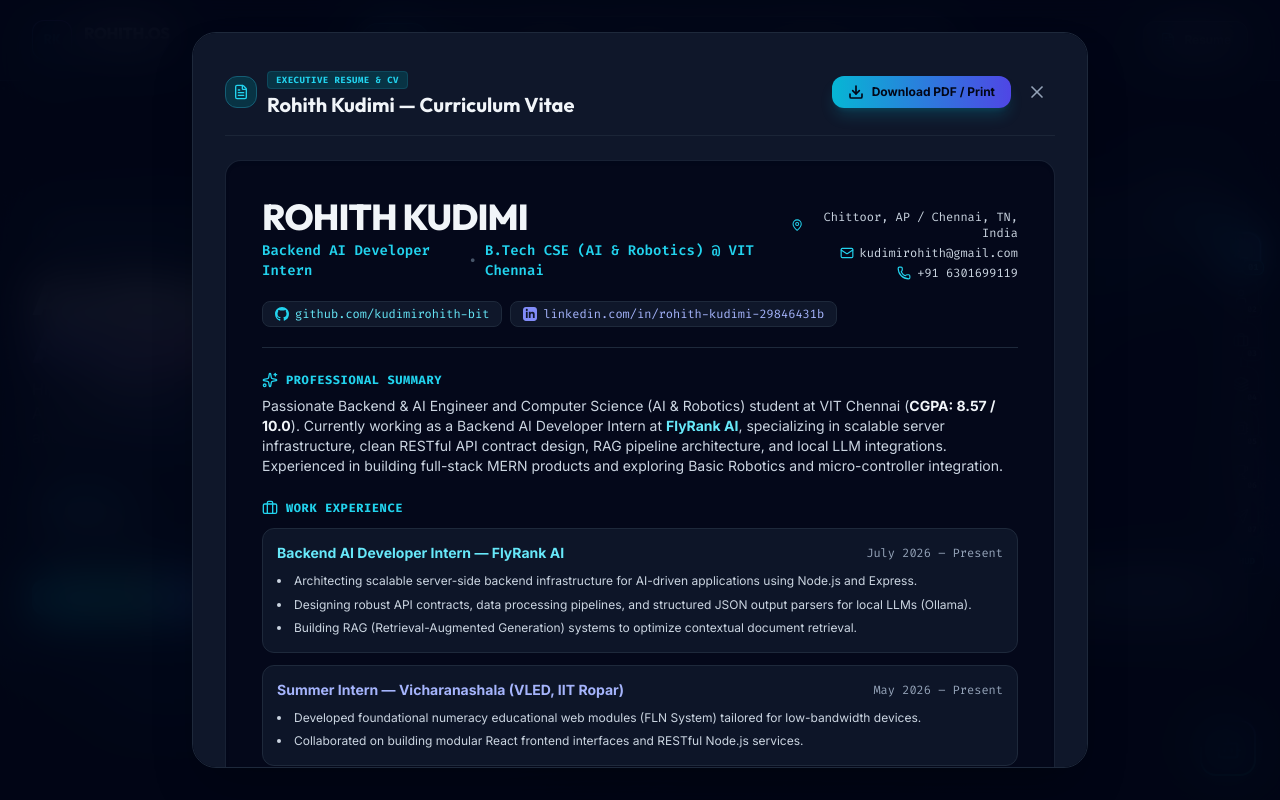
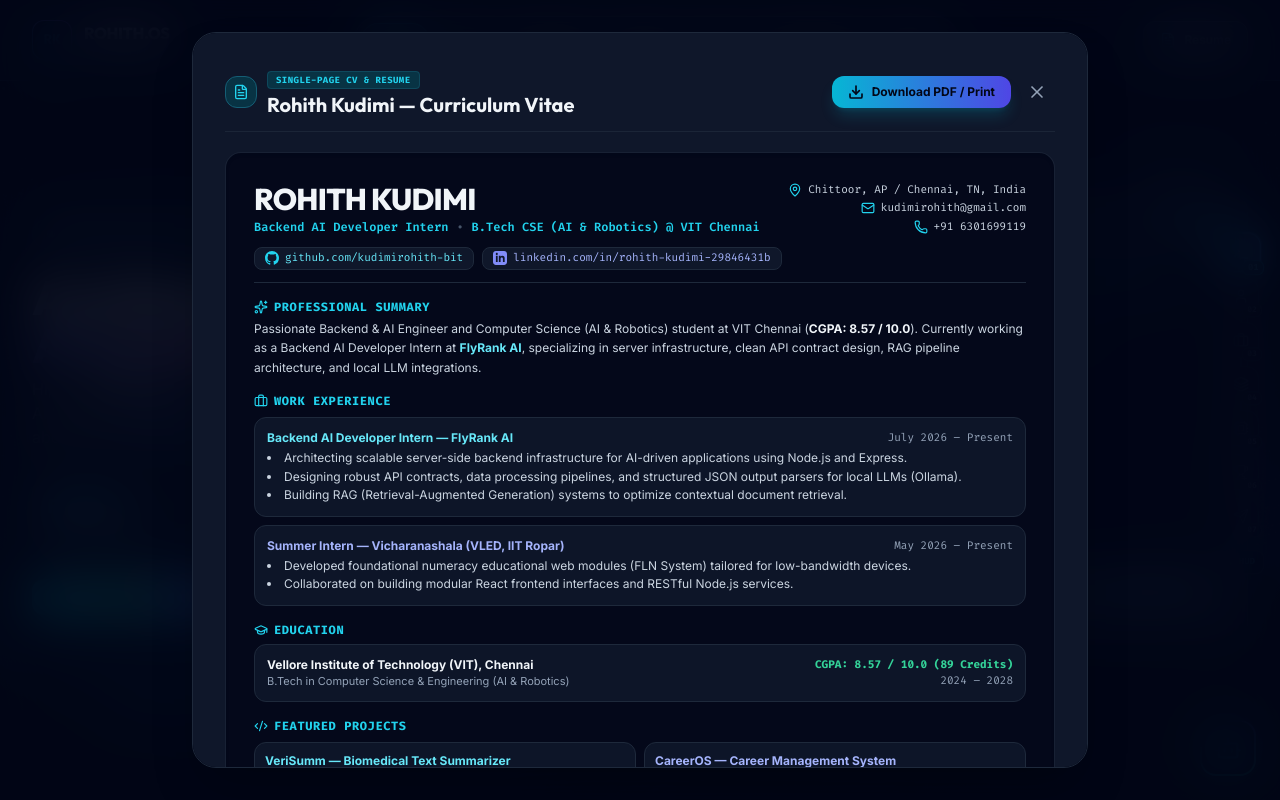
Before and after one commit to kudimirohith-bit/portfolio, a React (Vite) app: page / in a window 1280 px wide. Both pictures are taken after a click on the button "Resume". Built offline with nearby package versions, Linux system fonts and the light colour scheme.

Commit message:
fix: optimize resume spacing for clean single-page A4 PDF output

```diff
--- a/src/components/ResumeModal.jsx
+++ b/src/components/ResumeModal.jsx
@@ -1,5 +1,5 @@
 import React from 'react';
-import { X, Printer, Download, Mail, Phone, MapPin, Award, Briefcase, GraduationCap, Code2, Sparkles, FileText } from 'lucide-react';
+import { X, Download, Mail, Phone, MapPin, Award, Briefcase, GraduationCap, Code2, Sparkles, FileText } from 'lucide-react';
 import { GithubIcon, LinkedinIcon } from './Icons';
 
 export default function ResumeModal({ isOpen, onClose }) {
@@ -32,15 +32,16 @@ export default function ResumeModal({ isOpen, onClose }) {
               font-family: 'Inter', system-ui, -apple-system, sans-serif;
               color: #0f172a;
               background: #ffffff;
-              padding: 24px;
-              line-height: 1.45;
+              padding: 0 !important;
+              margin: 0 !important;
+              line-height: 1.35;
               -webkit-print-color-adjust: exact !important;
               print-color-adjust: exact !important;
             }
             .no-print { display: none !important; }
 
-            h1 { font-family: 'Outfit', sans-serif; font-size: 26px; font-weight: 800; color: #0284c7 !important; letter-spacing: -0.5px; margin-bottom: 4px; }
-            h2, h3 { font-family: 'Outfit', sans-serif; font-weight: 700; font-size: 13px; color: #0284c7 !important; letter-spacing: 0.05em; margin-bottom: 6px; margin-top: 14px; }
+            h1 { font-family: 'Outfit', sans-serif; font-size: 24px; font-weight: 800; color: #0284c7 !important; letter-spacing: -0.5px; margin-bottom: 2px; }
+            h2, h3 { font-family: 'Outfit', sans-serif; font-weight: 700; font-size: 11.5px; color: #0284c7 !important; letter-spacing: 0.04em; margin-bottom: 4px; margin-top: 10px; }
 
             .print-accent { color: #0284c7 !important; }
             .text-cyan-400, .text-cyan-300, .text-indigo-400, .text-indigo-300, .text-emerald-400, .text-amber-300 { color: #0369a1 !important; }
@@ -63,41 +64,40 @@ export default function ResumeModal({ isOpen, onClose }) {
             .justify-between { justify-content: space-between; }
             .gap-1 { gap: 4px; }
             .gap-1\\.5 { gap: 6px; }
-            .gap-2 { gap: 8px; }
-            .gap-3 { gap: 12px; }
-            .space-y-1 > * + * { margin-top: 4px; }
-            .space-y-1\\.5 > * + * { margin-top: 6px; }
-            .space-y-2 > * + * { margin-top: 8px; }
-            .space-y-2\\.5 > * + * { margin-top: 10px; }
-            .space-y-3 > * + * { margin-top: 12px; }
-            .space-y-6 > * + * { margin-top: 18px; }
+            .gap-2 { gap: 6px; }
+            .gap-3 { gap: 10px; }
+            .space-y-1 > * + * { margin-top: 3px; }
+            .space-y-1\\.5 > * + * { margin-top: 4px; }
+            .space-y-2 > * + * { margin-top: 6px; }
+            .space-y-2\\.5 > * + * { margin-top: 8px; }
+            .space-y-3 > * + * { margin-top: 10px; }
+            .space-y-4 > * + * { margin-top: 12px; }
 
             .grid { display: grid; }
             .grid-cols-1 { grid-template-columns: repeat(1, minmax(0, 1fr)); }
             .grid-cols-2, .sm\\:grid-cols-2 { grid-template-columns: repeat(2, minmax(0, 1fr)); }
 
-            .rounded-xl, .rounded-2xl, .rounded-lg { border-radius: 6px; }
-            .p-3 { padding: 10px; }
-            .p-3\\.5 { padding: 12px; }
-            .p-6, .sm\\:p-9 { padding: 16px; }
-            .pb-5 { padding-bottom: 14px; margin-bottom: 12px; }
-            .pt-1 { padding-top: 4px; }
-            .pt-2 { padding-top: 8px; }
-            .font-mono { font-family: 'Fira Code', monospace; font-size: 11px; }
-            .text-xs { font-size: 11px; }
-            .text-sm { font-size: 12px; }
-            .text-\\[10px\\] { font-size: 10px; }
-            .text-\\[11px\\] { font-size: 10.5px; }
+            .rounded-xl, .rounded-2xl, .rounded-lg { border-radius: 5px; }
+            .p-2\\.5, .p-3, .p-3\\.5 { padding: 8px 10px; }
+            .p-5, .p-6, .sm\\:p-9 { padding: 0; }
+            .pb-3, .pb-4, .pb-5 { padding-bottom: 8px; margin-bottom: 8px; }
+            .pt-1 { padding-top: 2px; }
+            .pt-2 { padding-top: 4px; }
+            .font-mono { font-family: 'Fira Code', monospace; font-size: 10px; }
+            .text-xs { font-size: 10.5px; }
+            .text-sm { font-size: 11.5px; }
+            .text-\\[10px\\] { font-size: 9.5px; }
+            .text-\\[11px\\] { font-size: 10px; }
             .font-bold { font-weight: 700; }
             .font-semibold { font-weight: 600; }
             .uppercase { text-transform: uppercase; }
-            .tracking-wider { letter-spacing: 0.05em; }
-            .list-disc { list-style-type: disc; padding-left: 16px; }
+            .tracking-wider { letter-spacing: 0.04em; }
+            .list-disc { list-style-type: disc; padding-left: 14px; }
             a { color: #0284c7 !important; text-decoration: none; }
 
             @page {
               size: A4 portrait;
-              margin: 10mm;
+              margin: 6mm 10mm;
             }
           </style>
         </head>
@@ -119,17 +119,17 @@ export default function ResumeModal({ isOpen, onClose }) {
 
   return (
     <div className="fixed inset-0 z-50 bg-slate-950/85 backdrop-blur-xl flex items-center justify-center p-3 sm:p-6 overflow-y-auto">
-      <div className="bg-slate-900 border border-slate-800 rounded-3xl max-w-4xl w-full max-h-[92vh] overflow-y-auto p-5 sm:p-8 space-y-6 shadow-2xl relative animate-in fade-in zoom-in-95 duration-200 scrollbar-thin">
+      <div className="bg-slate-900 border border-slate-800 rounded-3xl max-w-4xl w-full max-h-[92vh] overflow-y-auto p-5 sm:p-8 space-y-5 shadow-2xl relative animate-in fade-in zoom-in-95 duration-200 scrollbar-thin">
 
         {/* Modal Controls Bar (Hidden during print) */}
-        <div className="flex flex-wrap items-center justify-between border-b border-slate-800/80 pb-4 gap-3 no-print">
+        <div className="flex flex-wrap items-center justify-between border-b border-slate-800/80 pb-3 gap-3 no-print">
           <div className="flex items-center gap-2.5">
             <div className="w-8 h-8 rounded-xl bg-cyan-950 border border-cyan-800 flex items-center justify-center text-cyan-400">
               <FileText className="w-4 h-4" />
             </div>
             <div>
               <span className="px-2 py-0.5 rounded text-[9px] font-mono bg-cyan-950 text-cyan-400 border border-cyan-800/50 uppercase tracking-wider font-bold">
-                EXECUTIVE RESUME & CV
+                SINGLE-PAGE CV & RESUME
               </span>
               <h2 className="text-xl font-outfit font-bold text-slate-100 pt-0.5">
                 Rohith Kudimi — Curriculum Vitae
@@ -141,7 +141,7 @@ export default function ResumeModal({ isOpen, onClose }) {
             <button
               onClick={handlePrint}
               className="px-4 py-2 rounded-xl bg-gradient-to-r from-cyan-500 to-indigo-600 hover:from-cyan-400 hover:to-indigo-500 text-slate-950 font-bold text-xs flex items-center gap-2 shadow-lg shadow-cyan-500/20 transition-all hover:scale-105"
-              title="Save as PDF or Print Resume"
+              title="Save as Single-Page PDF or Print Resume"
             >
               <Download className="w-4 h-4 stroke-[2.5]" />
               <span>Download PDF / Print</span>
@@ -159,22 +159,22 @@ export default function ResumeModal({ isOpen, onClose }) {
         {/* Printable Executive Resume Container */}
         <div
           id="printable-resume"
-          className="bg-slate-950/80 border border-slate-800/80 rounded-2xl p-6 sm:p-9 space-y-6 text-slate-200 font-sans shadow-inner"
+          className="bg-slate-950/80 border border-slate-800/80 rounded-2xl p-5 sm:p-7 space-y-4 text-slate-200 font-sans shadow-inner"
         >
           {/* Header Section */}
-          <div className="border-b border-slate-800 pb-5 space-y-3">
-            <div className="flex flex-col sm:flex-row sm:items-end justify-between gap-3">
+          <div className="border-b border-slate-800 pb-3 space-y-2">
+            <div className="flex flex-col sm:flex-row sm:items-end justify-between gap-2">
               <div>
-                <h1 className="text-3xl sm:text-4xl font-outfit font-extrabold text-slate-100 tracking-tight print-accent">
+                <h1 className="text-2xl sm:text-3xl font-outfit font-extrabold text-slate-100 tracking-tight print-accent">
                   ROHITH KUDIMI
                 </h1>
-                <p className="text-sm font-mono text-cyan-400 font-semibold pt-1 flex items-center gap-2">
+                <p className="text-xs font-mono text-cyan-400 font-semibold pt-0.5 flex items-center gap-2">
                   <span>Backend AI Developer Intern</span>
                   <span className="text-slate-600">•</span>
                   <span>B.Tech CSE (AI & Robotics) @ VIT Chennai</span>
                 </p>
               </div>
-              <div className="text-xs font-mono text-slate-400 space-y-1 text-left sm:text-right">
+              <div className="text-[11px] font-mono text-slate-400 space-y-0.5 text-left sm:text-right">
                 <div className="flex items-center sm:justify-end gap-1.5 text-slate-300">
                   <MapPin className="w-3.5 h-3.5 text-cyan-400 no-print" />
                   <span>Chittoor, AP / Chennai, TN, India</span>
@@ -191,12 +191,12 @@ export default function ResumeModal({ isOpen, onClose }) {
             </div>
 
             {/* Quick Link Chips */}
-            <div className="flex flex-wrap gap-2 pt-2 text-xs font-mono">
+            <div className="flex flex-wrap gap-2 pt-1 text-[11px] font-mono">
               <a
                 href="https://github.com/kudimirohith-bit"
                 target="_blank"
                 rel="noreferrer"
-                className="px-3 py-1 rounded-lg bg-slate-900 border border-slate-800 text-cyan-300 hover:border-cyan-500/50 flex items-center gap-1.5 transition-colors"
+                className="px-2.5 py-0.5 rounded-lg bg-slate-900 border border-slate-800 text-cyan-300 hover:border-cyan-500/50 flex items-center gap-1.5 transition-colors"
               >
                 <GithubIcon className="w-3.5 h-3.5 text-cyan-400 no-print" />
                 <span>github.com/kudimirohith-bit</span>
@@ -205,7 +205,7 @@ export default function ResumeModal({ isOpen, onClose }) {
                 href="https://www.linkedin.com/in/rohith-kudimi-29846431b"
                 target="_blank"
                 rel="noreferrer"
-                className="px-3 py-1 rounded-lg bg-slate-900 border border-slate-800 text-indigo-300 hover:border-indigo-500/50 flex items-center gap-1.5 transition-colors"
+                className="px-2.5 py-0.5 rounded-lg bg-slate-900 border border-slate-800 text-indigo-300 hover:border-indigo-500/50 flex items-center gap-1.5 transition-colors"
               >
                 <LinkedinIcon className="w-3.5 h-3.5 text-indigo-400 no-print" />
                 <span>linkedin.com/in/rohith-kudimi-29846431b</span>
@@ -214,29 +214,29 @@ export default function ResumeModal({ isOpen, onClose }) {
           </div>
 
           {/* Professional Summary */}
-          <div className="space-y-2">
-            <h3 className="text-xs font-mono font-bold text-cyan-400 uppercase tracking-wider flex items-center gap-2 print-accent">
-              <Sparkles className="w-4 h-4 text-cyan-400 no-print" /> PROFESSIONAL SUMMARY
+          <div className="space-y-1">
+            <h3 className="text-xs font-mono font-bold text-cyan-400 uppercase tracking-wider flex items-center gap-1.5 print-accent">
+              <Sparkles className="w-3.5 h-3.5 text-cyan-400 no-print" /> PROFESSIONAL SUMMARY
             </h3>
-            <p className="text-xs sm:text-sm text-slate-300 leading-relaxed">
-              Passionate Backend & AI Engineer and Computer Science (AI & Robotics) student at VIT Chennai (<strong className="text-slate-100 font-bold">CGPA: 8.57 / 10.0</strong>). Currently working as a Backend AI Developer Intern at <strong className="text-cyan-300">FlyRank AI</strong>, specializing in scalable server infrastructure, clean RESTful API contract design, RAG pipeline architecture, and local LLM integrations. Experienced in building full-stack MERN products and exploring Basic Robotics and micro-controller integration.
+            <p className="text-xs text-slate-300 leading-relaxed">
+              Passionate Backend & AI Engineer and Computer Science (AI & Robotics) student at VIT Chennai (<strong className="text-slate-100 font-bold">CGPA: 8.57 / 10.0</strong>). Currently working as a Backend AI Developer Intern at <strong className="text-cyan-300">FlyRank AI</strong>, specializing in server infrastructure, clean API contract design, RAG pipeline architecture, and local LLM integrations.
             </p>
           </div>
 
           {/* Experience Section */}
-          <div className="space-y-3">
-            <h3 className="text-xs font-mono font-bold text-cyan-400 uppercase tracking-wider flex items-center gap-2 print-accent">
-              <Briefcase className="w-4 h-4 text-cyan-400 no-print" /> WORK EXPERIENCE
+          <div className="space-y-2">
+            <h3 className="text-xs font-mono font-bold text-cyan-400 uppercase tracking-wider flex items-center gap-1.5 print-accent">
+              <Briefcase className="w-3.5 h-3.5 text-cyan-400 no-print" /> WORK EXPERIENCE
             </h3>
 
-            <div className="space-y-3">
+            <div className="space-y-2">
               {/* FlyRank */}
-              <div className="p-3.5 rounded-xl bg-slate-900/90 border border-slate-800 space-y-1.5">
-                <div className="flex flex-col sm:flex-row sm:items-center justify-between text-xs sm:text-sm font-bold text-slate-100">
+              <div className="p-2.5 sm:p-3 rounded-xl bg-slate-900/90 border border-slate-800 space-y-1">
+                <div className="flex flex-col sm:flex-row sm:items-center justify-between text-xs font-bold text-slate-100">
                   <span className="text-cyan-300">Backend AI Developer Intern — FlyRank AI</span>
-                  <span className="text-slate-400 font-mono text-xs font-normal">July 2026 – Present</span>
+                  <span className="text-slate-400 font-mono text-[11px] font-normal">July 2026 – Present</span>
                 </div>
-                <ul className="list-disc list-inside space-y-1 text-xs text-slate-300 leading-relaxed pt-0.5">
+                <ul className="list-disc list-inside space-y-0.5 text-xs text-slate-300 leading-snug">
                   <li>Architecting scalable server-side backend infrastructure for AI-driven applications using Node.js and Express.</li>
                   <li>Designing robust API contracts, data processing pipelines, and structured JSON output parsers for local LLMs (Ollama).</li>
                   <li>Building RAG (Retrieval-Augmented Generation) systems to optimize contextual document retrieval.</li>
@@ -244,12 +244,12 @@ export default function ResumeModal({ isOpen, onClose }) {
               </div>
 
               {/* Vicharanashala IIT Ropar */}
-              <div className="p-3.5 rounded-xl bg-slate-900/90 border border-slate-800 space-y-1.5">
-                <div className="flex flex-col sm:flex-row sm:items-center justify-between text-xs sm:text-sm font-bold text-slate-100">
+              <div className="p-2.5 sm:p-3 rounded-xl bg-slate-900/90 border border-slate-800 space-y-1">
+                <div className="flex flex-col sm:flex-row sm:items-center justify-between text-xs font-bold text-slate-100">
                   <span className="text-indigo-300">Summer Intern — Vicharanashala (VLED, IIT Ropar)</span>
-                  <span className="text-slate-400 font-mono text-xs font-normal">May 2026 – Present</span>
+                  <span className="text-slate-400 font-mono text-[11px] font-normal">May 2026 – Present</span>
                 </div>
-                <ul className="list-disc list-inside space-y-1 text-xs text-slate-300 leading-relaxed pt-0.5">
+                <ul className="list-disc list-inside space-y-0.5 text-xs text-slate-300 leading-snug">
                   <li>Developed foundational numeracy educational web modules (FLN System) tailored for low-bandwidth devices.</li>
                   <li>Collaborated on building modular React frontend interfaces and RESTful Node.js services.</li>
                 </ul>
@@ -258,17 +258,17 @@ export default function ResumeModal({ isOpen, onClose }) {
           </div>
 
           {/* Education Section */}
-          <div className="space-y-2.5">
-            <h3 className="text-xs font-mono font-bold text-cyan-400 uppercase tracking-wider flex items-center gap-2 print-accent">
-              <GraduationCap className="w-4 h-4 text-cyan-400 no-print" /> EDUCATION
+          <div className="space-y-1.5">
+            <h3 className="text-xs font-mono font-bold text-cyan-400 uppercase tracking-wider flex items-center gap-1.5 print-accent">
+              <GraduationCap className="w-3.5 h-3.5 text-cyan-400 no-print" /> EDUCATION
             </h3>
 
-            <div className="p-3.5 rounded-xl bg-slate-900/90 border border-slate-800 flex flex-col sm:flex-row sm:items-center justify-between gap-2 text-xs sm:text-sm">
+            <div className="p-2.5 sm:p-3 rounded-xl bg-slate-900/90 border border-slate-800 flex flex-col sm:flex-row sm:items-center justify-between gap-1.5 text-xs">
               <div>
                 <div className="font-bold text-slate-100">Vellore Institute of Technology (VIT), Chennai</div>
-                <div className="text-slate-400 text-xs">B.Tech in Computer Science & Engineering (AI & Robotics)</div>
+                <div className="text-slate-400 text-[11px]">B.Tech in Computer Science & Engineering (AI & Robotics)</div>
               </div>
-              <div className="text-left sm:text-right font-mono text-xs">
+              <div className="text-left sm:text-right font-mono text-[11px]">
                 <div className="text-emerald-400 font-bold">CGPA: 8.57 / 10.0 (89 Credits)</div>
                 <div className="text-slate-400">2024 – 2028</div>
               </div>
@@ -276,54 +276,54 @@ export default function ResumeModal({ isOpen, onClose }) {
           </div>
 
           {/* Key Projects Section */}
-          <div className="space-y-3">
-            <h3 className="text-xs font-mono font-bold text-cyan-400 uppercase tracking-wider flex items-center gap-2 print-accent">
-              <Code2 className="w-4 h-4 text-cyan-400 no-print" /> FEATURED PROJECTS
+          <div className="space-y-2">
+            <h3 className="text-xs font-mono font-bold text-cyan-400 uppercase tracking-wider flex items-center gap-1.5 print-accent">
+              <Code2 className="w-3.5 h-3.5 text-cyan-400 no-print" /> FEATURED PROJECTS
             </h3>
 
-            <div className="grid grid-cols-1 sm:grid-cols-2 gap-3 text-xs">
-              <div className="p-3 rounded-xl bg-slate-900/90 border border-slate-800 space-y-1">
+            <div className="grid grid-cols-1 sm:grid-cols-2 gap-2 text-xs">
+              <div className="p-2.5 rounded-xl bg-slate-900/90 border border-slate-800 space-y-0.5">
                 <div className="font-bold text-cyan-300">VeriSumm — Biomedical Text Summarizer</div>
                 <p className="text-slate-300 text-[11px] leading-snug">
                   Clinical EHR summarizer with sentence-level claim traceability & hallucination verification pipelines.
                 </p>
-                <div className="text-[10px] font-mono text-slate-400 pt-1">TypeScript • React • Node.js • NLP</div>
+                <div className="text-[10px] font-mono text-slate-400 pt-0.5">TypeScript • React • Node.js • NLP</div>
               </div>
 
-              <div className="p-3 rounded-xl bg-slate-900/90 border border-slate-800 space-y-1">
+              <div className="p-2.5 rounded-xl bg-slate-900/90 border border-slate-800 space-y-0.5">
                 <div className="font-bold text-indigo-300">CareerOS — Career Management System</div>
                 <p className="text-slate-300 text-[11px] leading-snug">
                   AI-powered job application tracker, interview pipeline, and resume optimization workspace.
                 </p>
-                <div className="text-[10px] font-mono text-slate-400 pt-1">Node.js • Express • React • MongoDB</div>
+                <div className="text-[10px] font-mono text-slate-400 pt-0.5">Node.js • Express • React • MongoDB</div>
               </div>
 
-              <div className="p-3 rounded-xl bg-slate-900/90 border border-slate-800 space-y-1">
+              <div className="p-2.5 rounded-xl bg-slate-900/90 border border-slate-800 space-y-0.5">
                 <div className="font-bold text-emerald-300">SmartGap AI — CS Gap Diagnostic</div>
                 <p className="text-slate-300 text-[11px] leading-snug">
                   Automated learning gap evaluation engine analyzing student knowledge across 5 core CS subjects.
                 </p>
-                <div className="text-[10px] font-mono text-slate-400 pt-1">Node.js • Express • MongoDB • MERN</div>
+                <div className="text-[10px] font-mono text-slate-400 pt-0.5">Node.js • Express • MongoDB • MERN</div>
               </div>
 
-              <div className="p-3 rounded-xl bg-slate-900/90 border border-slate-800 space-y-1">
+              <div className="p-2.5 rounded-xl bg-slate-900/90 border border-slate-800 space-y-0.5">
                 <div className="font-bold text-amber-300">MarauderOS — Emergency Incident System</div>
                 <p className="text-slate-300 text-[11px] leading-snug">
                   Real-time emergency dispatch logging and priority coordination platform for first responders.
                 </p>
-                <div className="text-[10px] font-mono text-slate-400 pt-1">Node.js • Express • Socket.IO</div>
+                <div className="text-[10px] font-mono text-slate-400 pt-0.5">Node.js • Express • Socket.IO</div>
               </div>
             </div>
           </div>
 
           {/* Honors & Certifications */}
-          <div className="space-y-3">
-            <h3 className="text-xs font-mono font-bold text-cyan-400 uppercase tracking-wider flex items-center gap-2 print-accent">
-              <Award className="w-4 h-4 text-cyan-400 no-print" /> HONORS & CERTIFICATIONS
+          <div className="space-y-2">
+            <h3 className="text-xs font-mono font-bold text-cyan-400 uppercase tracking-wider flex items-center gap-1.5 print-accent">
+              <Award className="w-3.5 h-3.5 text-cyan-400 no-print" /> HONORS & CERTIFICATIONS
             </h3>
 
-            <div className="grid grid-cols-1 sm:grid-cols-2 gap-3 text-xs">
-              <div className="p-3 rounded-xl bg-amber-950/40 border border-amber-800/60 space-y-1">
+            <div className="grid grid-cols-1 sm:grid-cols-2 gap-2 text-xs">
+              <div className="p-2.5 rounded-xl bg-amber-950/40 border border-amber-800/60 space-y-0.5">
                 <div className="font-bold text-amber-300 flex items-center gap-1.5">
                   <span>🥇 1st Prize Winner — Idea-thon</span>
                 </div>
@@ -332,7 +332,7 @@ export default function ResumeModal({ isOpen, onClose }) {
                 </p>
               </div>
 
-              <div className="p-3 rounded-xl bg-slate-900/90 border border-slate-800 space-y-1">
+              <div className="p-2.5 rounded-xl bg-slate-900/90 border border-slate-800 space-y-0.5">
                 <div className="font-bold text-cyan-300">Google Cloud & IIT Bombay Certified</div>
                 <p className="text-slate-300 text-[11px] leading-snug">
                   Certified in "The Basics of Google Cloud Compute" (VMs & Disks) and IIT Bombay Spoken Tutorials (C, C++, Python).
@@ -342,11 +342,11 @@ export default function ResumeModal({ isOpen, onClose }) {
           </div>
 
           {/* Technical Skills Summary */}
-          <div className="space-y-2 pt-1 border-t border-slate-800/80">
-            <h3 className="text-xs font-mono font-bold text-slate-400 uppercase tracking-wider print-accent">
+          <div className="space-y-1.5 pt-1 border-t border-slate-800/80">
+            <h3 className="text-[11px] font-mono font-bold text-slate-400 uppercase tracking-wider print-accent">
               TECHNICAL SKILLS SUMMARY
             </h3>
-            <div className="grid grid-cols-1 sm:grid-cols-2 gap-2 text-xs">
+            <div className="grid grid-cols-1 sm:grid-cols-2 gap-1.5 text-xs">
               <div><strong className="text-slate-200">Languages:</strong> C++, Python, JavaScript (ES6+), Java, SQL</div>
               <div><strong className="text-slate-200">Frameworks:</strong> React.js, Node.js, Express.js, MERN Stack</div>
               <div><strong className="text-slate-200">Databases & Cloud:</strong> MongoDB, Mongoose, Google Cloud Compute</div>
```
